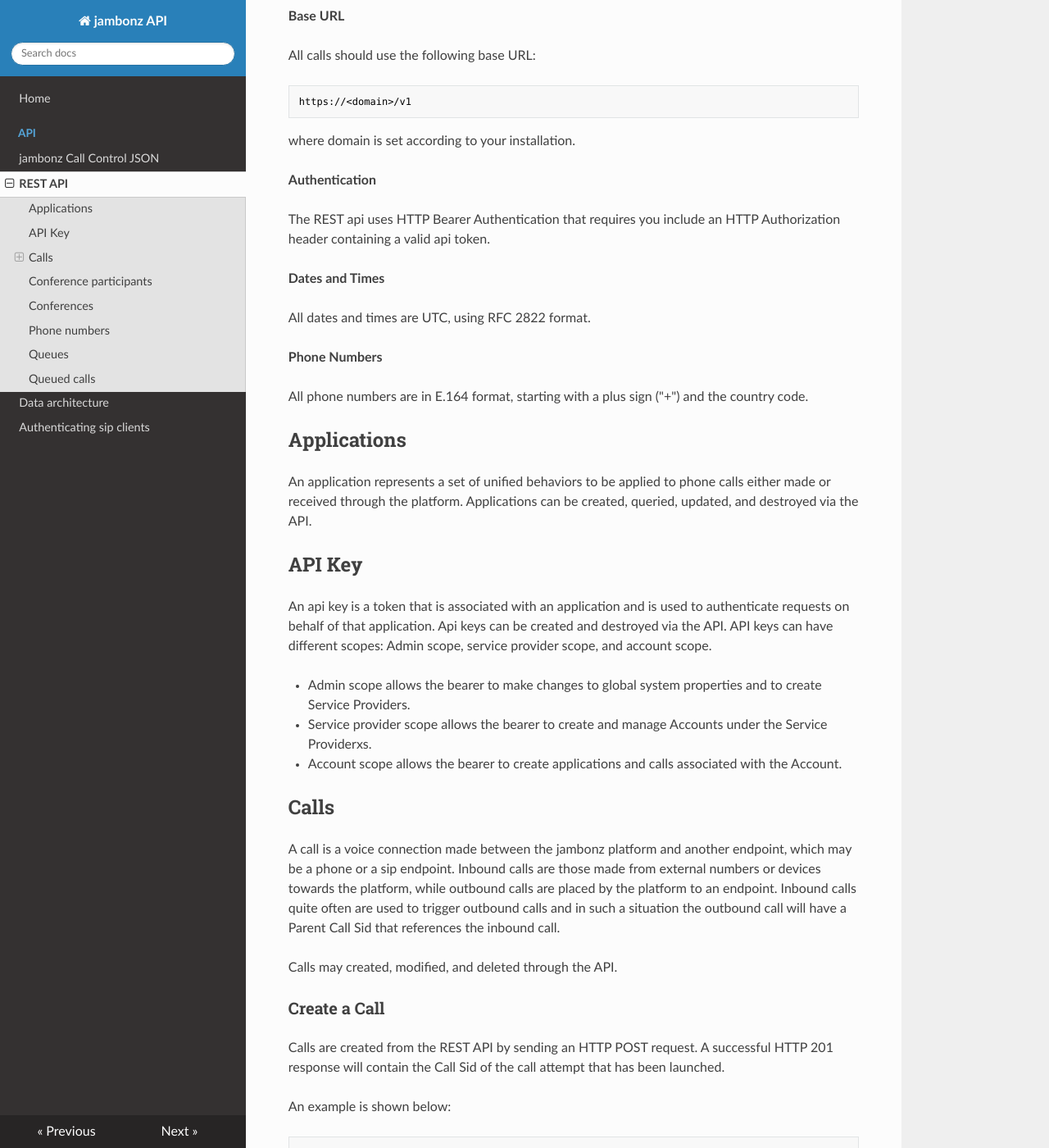
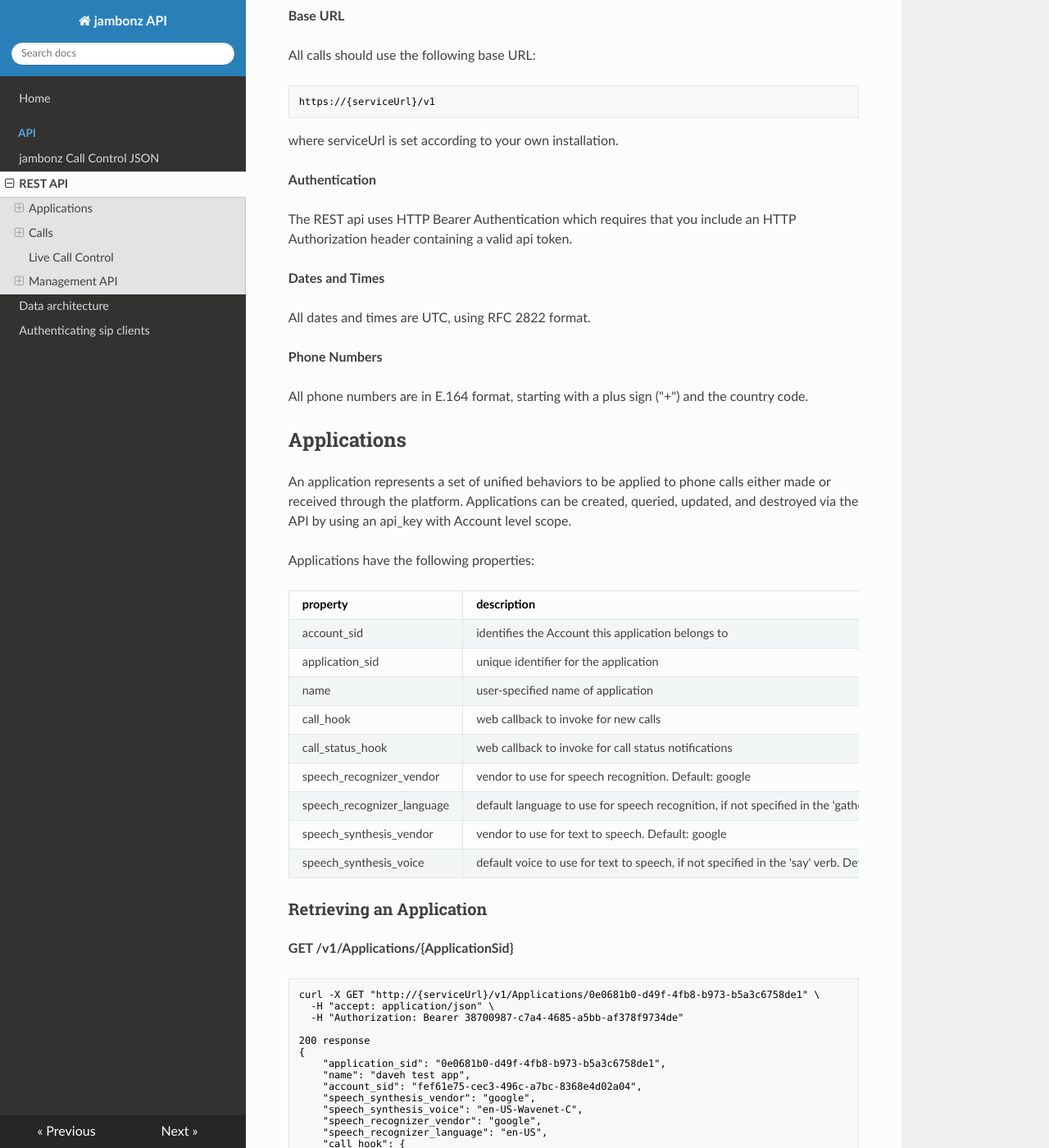
Before and after one commit to jambonz/jambonz-docs, an MkDocs documentation site: the page built from docs/rest.md, in a window 1280 px wide and 1400 px high, scrolled down 200 px. Shown: the whole window at 82% size. Built offline with MkDocs 1.6.1, drawn with Linux system fonts in a browser that asks for light colours; nearby versions of some CDN libraries; some of the changed text lies outside the part shown.

Commit message:
rest updates and pause verb

````diff
--- a/docs/rest.md
+++ b/docs/rest.md
@@ -6,13 +6,13 @@
 
 All calls should use the following base URL:
 ```
-https://<domain>/v1
+https://{serviceUrl}/v1
 ```
-where domain is set according to your installation.
+where serviceUrl is set according to your own installation.
 
 **Authentication**
 
-The REST api uses HTTP Bearer Authentication that requires you include an HTTP Authorization header containing a valid api token.
+The REST api uses HTTP Bearer Authentication which requires that you include an HTTP Authorization header containing a valid api token.
 
 **Dates and Times**
 
@@ -23,14 +23,89 @@
 All phone numbers are in E.164 format, starting with a plus sign ("+") and the country code.
 
 ## Applications
-An application represents a set of unified behaviors to be applied to phone calls either made or received through the platform.  Applications can be created, queried, updated, and destroyed via the API.
+An application represents a set of unified behaviors to be applied to phone calls either made or received through the platform.  Applications can be created, queried, updated, and destroyed via the API by using an api_key with Account level scope.
 
-## API Key
-An api key is a token that is associated with an application and is used to authenticate requests on behalf of that application.  Api keys can be created and destroyed via the API.  API keys can have different scopes: Admin scope, service provider scope, and account scope.
+Applications have the following properties:
 
-- Admin scope allows the bearer to make changes to global system properties and to create Service Providers.
-- Service provider scope allows the bearer to create and manage Accounts under the Service Providerxs.
-- Account scope allows the bearer to create applications and calls associated with the Account.
+| property        | description |
+| ------------- |------------- |
+| account_sid | identifies the Account this application belongs to |
+| application_sid | unique identifier for the application |
+| name | user-specified name of application |
+| call_hook | web callback to invoke for new calls |
+| call_status_hook | web callback to invoke for call status notifications |
+| speech_recognizer_vendor | vendor to use for speech recognition.  Default: google|
+| speech_recognizer_language | default language to use for speech recognition, if not specified in the 'gather' or 'transcribe' verbs.  Default: en-US |
+| speech_synthesis_vendor | vendor to use for text to speech.  Default: google|
+| speech_synthesis_voice | default voice to use for text to speech, if not specified in the 'say' verb.  Default: en-US-Wavenet-C |
+
+### Retrieving an Application
+
+**GET /v1/Applications/{ApplicationSid}**
+
+```xml
+curl -X GET "http://{serviceUrl}/v1/Applications/0e0681b0-d49f-4fb8-b973-b5a3c6758de1" \
+  -H "accept: application/json" \
+  -H "Authorization: Bearer 38700987-c7a4-4685-a5bb-af378f9734de"
+
+200 response
+{
+	"application_sid": "0e0681b0-d49f-4fb8-b973-b5a3c6758de1",
+	"name": "daveh test app",
+	"account_sid": "fef61e75-cec3-496c-a7bc-8368e4d02a04",
+	"speech_synthesis_vendor": "google",
+	"speech_synthesis_voice": "en-US-Wavenet-C",
+	"speech_recognizer_vendor": "google",
+	"speech_recognizer_language": "en-US",
+	"call_hook": {
+		"webhook_sid": "f227508f-dbb0-4fe8-a7e8-2974f54e24a1",
+		"url": "http://vibe-test.drachtio.org.ngrok.io",
+		"method": "post",
+		"username": "drachtio",
+		"password": "3298fn238hf9n823hf93h24398gj93n84h"
+	},
+	"call_status_hook": {
+		"webhook_sid": "8226d33c-6a46-40d4-8fb3-02ef01199085",
+		"url": "http://vibe-test.drachtio.org.ngrok.io/callStatus",
+		"method": "post",
+		"username": "drachtio",
+		"password": "3298fn238hf9n823hf93h24398gj93n84h"
+	}
+}
+```
+
+### Listing Applications
+
+**GET /v1/Applications**
+
+Lists all Applications an Account (if an account scope api token is used).
+
+### Deleting an Application
+
+**DELETE /v1/Applications/{ApplicationSid}**
+
+Deletes a specific Applications.
+
+### Creating an Application
+
+**POST /v1/Applications**
+
+Creates a new Application.
+
+Upon success, a 201 response is returned with a JSON body providing the account_sid ("sid") of the application that was created.
+
+```xml
+curl -X POST "http://{serviceUrl}/v1/Applications" \
+-H "accept: application/json" \
+-H "Authorization: Bearer 38700987-c7a4-4685-a5bb-af378f9734de" \
+-H "Content-Type: application/json" \
+-d "{\"name\":\"forward to mobile\",\"account_sid\":\"fef61e75-cec3-496c-a7bc-8368e4d02a04\",\"call_hook\":{\"url\":\"http://vibe-test.drachtio.org.ngrok.io/mobile\"},\"call_status_hook\":{\"url\":\"http://vibe-test.drachtio.org.ngrok.io/mobileStatus\"}}"
+
+201 response
+{
+  "sid": "65cddc02-6cf8-476c-97a8-1941a96e143b"
+}
+```
 
 ## Calls
 A call is a voice connection made between the jambonz platform and another endpoint, which may be a phone or a sip endpoint. Inbound calls are those made from external numbers or devices towards the platform, while outbound calls are placed by the platform to an endpoint.  Inbound calls quite often are used to trigger outbound calls and in such a situation the outbound call will have a Parent Call Sid that references the inbound call.
@@ -83,17 +158,104 @@
 
 At the time that the 201 response is returned to the caller, the call attempt has been launched (i.e., the SIP INVITE has been sent) but no ringing or call answer has yet occurred.  The caller will receive call status notifications via the call_status_hook (either that supplied in the POST request, or if an application_sid is supplied then via the configured call_status_hook for that application).
 
-## Conference participants
+## Live Call Control
+
+TBD
+
+
+## Management API
+
+### Accounts
+Accounts allow a subscriber to set some useful defaults that apply to all their Applications.
+
+Accounts have the following properties:
+
+| property        | description |
+| ------------- |------------- |
+| account_sid | unique identifier for the account |
+| device_calling_hook | web callback invoked when a registered sip user places a call |
+| is_active | indicates whether account is active or not |
+| name | account name |
+| registration_hook | web callback to use to authenticate sip users/devices |
+| sip_realm | the sip realm (domain) that groups all sip users within the Account |
+
+#### Retrieving an Account
+
+**GET /v1/Accounts/{AccountSid}**
+
+```xml
+curl -X GET "https://{serviceUrl}/v1/Accounts/fef61e75-cec3-496c-a7bc-8368e4d02a04" \
+   -H "accept: application/json" \
+   -H "Authorization: Bearer 6604e5f7-9a77-42cc-b0fa-5665ace28ab3"
+
+200 response
+{
+  "account_sid": "fef61e75-cec3-496c-a7bc-8368e4d02a04",
+  "name": "pactolus",
+  "sip_realm": "pactolus.com",
+  "service_provider_sid": "a44985ae-3b03-4d23-a602-4971cfd60a65",
+  "is_active": 1,
+  "registration_hook": {
+    "url": "https://app.pactolus.com/reg"
+  },
+  "device_calling_hook": {
+    "url": "https://app.pactolus/deviceCall"
+  }
+}
+```
+
+#### Listing Accounts
+
+**GET /v1/Accounts**
+
+Lists all Accounts under a Service Provider (if a service provider scope api token is used) or under all Service Providers (if an admin scope api token is used).
+
+#### Deleting Accounts
+
+**DELETE /v1/Accounts/{AccountSid}**
+
+Deletes a specific Account.
+
+#### Creating an Account
+
+**POST /v1/Accounts**
+
+Creates a new Account.  This operation can only be peformed using a Service Provider or Admin scope api token.
+
+Upon success, a 201 response is returned with a JSON body providing the account_sid ("sid") of the account that was created.
+
+```xml
+curl -X POST "https://{serviceUrl}/v1/Accounts" \
+-H "accept: application/json" \
+-H "Authorization: Bearer 38702987-c7a4-4685-a5bb-af378f9734de" \
+-H "Content-Type: application/json" \
+-d "{\"name\":\"brandon's account\",\"sip_realm\":\"sip.brandon.com\",\"registration_hook\":{\"url\":\"https://brandon.com/reg\",\"method\":\"POST\"},\"device_calling_hook\":{\"url\":\"https://brandon.com/dev\",\"method\":\"POST\"},\"service_provider_sid\":\"a44985ae-3b03-4d23-a602-4971cfd60a65\"}"
+
+201 response
+{
+  "sid": "65cddc02-6cf8-476c-97a8-1941a96e143b"
+}
+```
+
+### API Key
+An api key is a token that is associated with an application and is used to authenticate requests on behalf of that application.  Api keys can be created and destroyed via the API.  API keys can have different scopes: Admin scope, service provider scope, and account scope.
+
+- Admin scope allows the bearer to make changes to global system properties and to create Service Providers.
+- Service provider scope allows the bearer to create and manage Accounts under the Service Providerxs.
+- Account scope allows the bearer to create applications and calls associated with the Account.
+
+
+#### Conference participants
 Conference participants refer to calls that are actively connected to a conference. You can mute or remove participants from a conference as well as retrieve a list of all participants, along with detailed information about each participant, in an active conference.
 
-## Conferences
+#### Conferences
 Conferences represent a common endpoint that can mix the audio from multiple calls.  Conferences can be created, modified and deleted through the API.
 
-## Phone numbers
+#### Phone numbers
 Phone numbers represent phone numbers that route to the jambonz platform, and may be associated with an application.  A Phone number may be associated with zero or one Application.  Phone numbers can be created and destroyed through the API, as well as being modified to point to a different application.
 
-## Queues
+#### Queues
 Queues represent an ordered collection of active calls that are parked (not connected to a far end).  Queues may be created and deleted through the API.
 
-## Queued calls
+#### Queued calls
 Queued calls are calls that have been assigned to a queue.
````
Also changed, not shown: docs/jambonz.md (+16 -0 lines).
